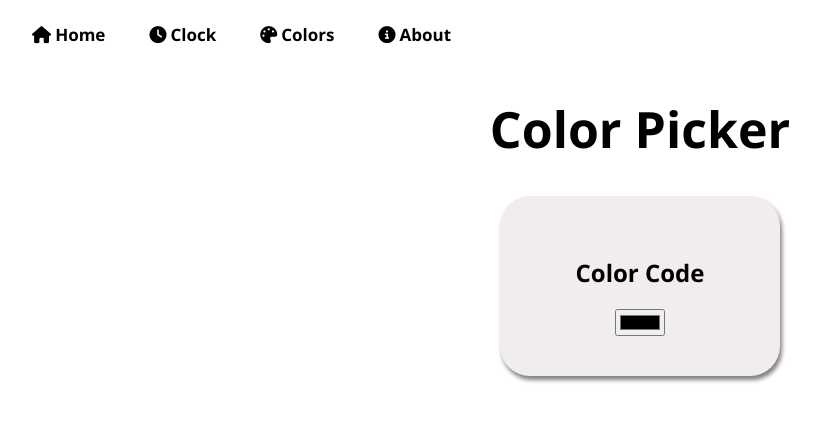
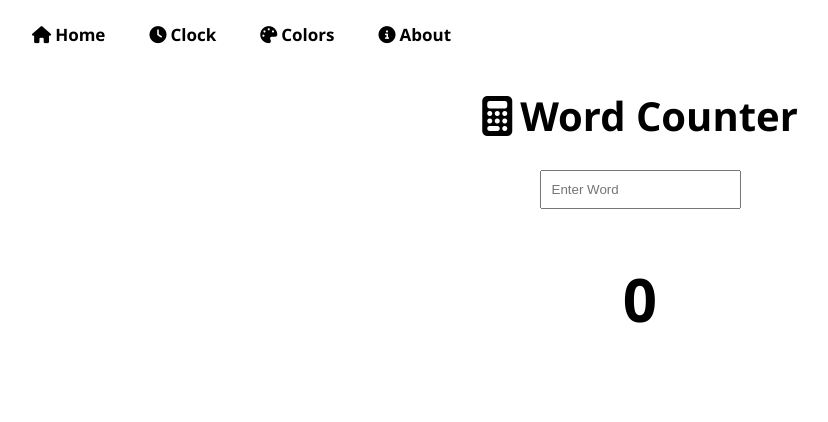
Before and after one commit to Sadman-123/Word_Counter, a React (Vite) app: page /home in a window 1280 px wide. Shown: the top 422 px of the page, without its empty margins (0-828 px from the left). Built offline with nearby package versions, Linux system fonts and the light colour scheme.

Commit message:
some fix

```diff
--- a/src/App.jsx
+++ b/src/App.jsx
@@ -1,17 +1,11 @@
 import React from 'react'
 import Heading from './component/Heading'
 import Input from './component/Input'
-import Nav from './pages/Nav'
-import Clock from './pages/Clock'
-import Color from './pages/Color'
 const App = () => {
   return (
     <div>
-      <Nav/>
-      {/* <Heading/>
+      <Heading/>
       <Input/>
-      <Clock/> */}
-      <Color/>
     </div>
   )
 }
--- a/src/utility/Master.jsx
+++ b/src/utility/Master.jsx
@@ -5,9 +5,11 @@ import Color from '../pages/Color'
 import Clock from '../pages/Clock'
 import About from '../pages/About'
 import App from '../App'
+import Nav from '../pages/Nav'
 const Master = () => {
   return (
     <div>
+      <Nav/>
         <BrowserRouter>
         <Routes>
             <Route path='/' element={<Splash/>}/>
```
